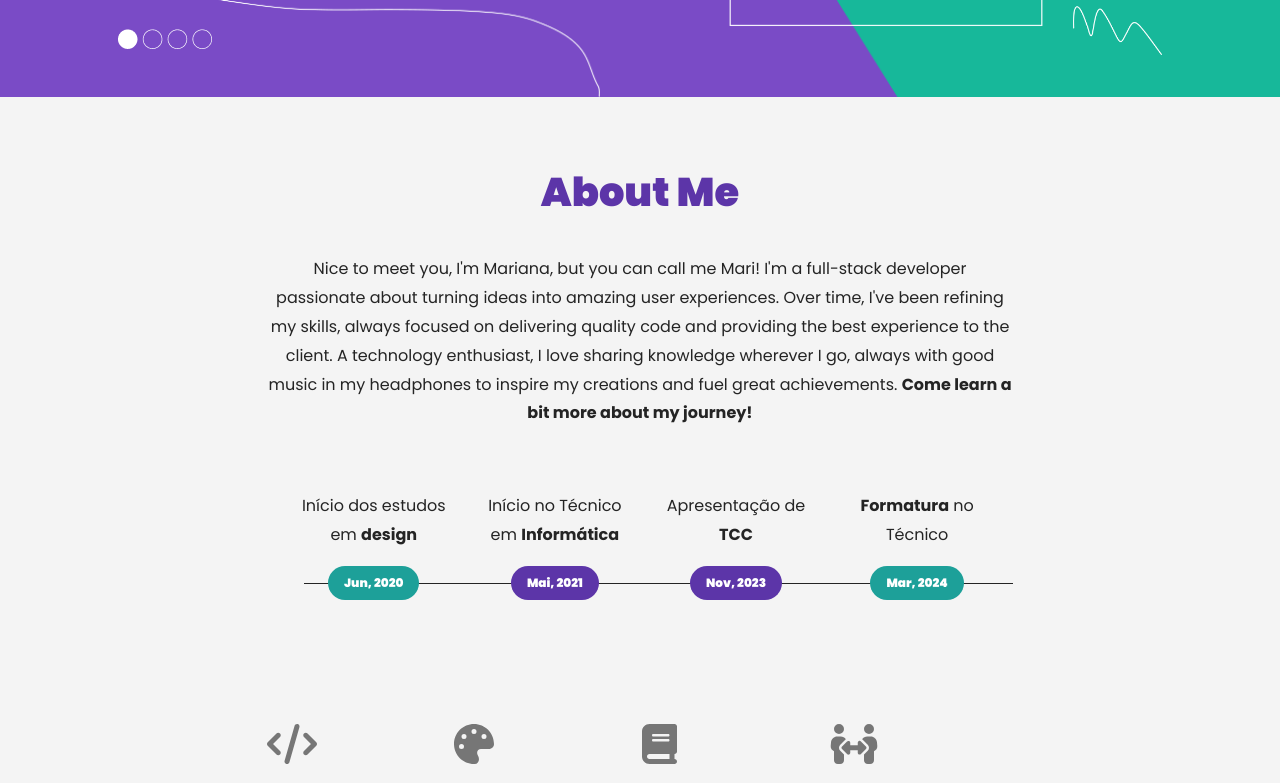
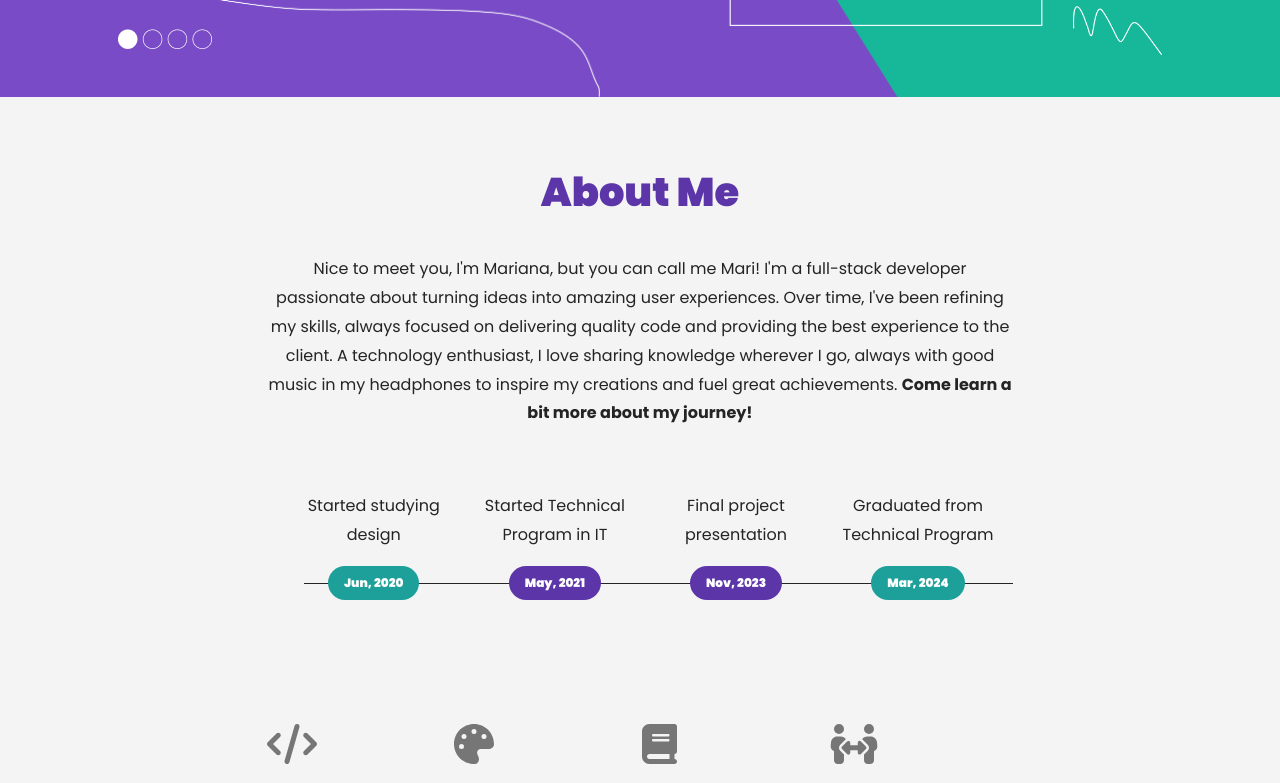
Before and after one commit to marialmeida1/web-portfolio-marialmeida1, a Next.js app: page /en in a window 1280 px wide. Shown: the part 403-1186 px from the top of the page. Built offline with nearby package versions, Linux system fonts and the light colour scheme.

Commit message:
feat: finish section about

```diff
--- a/messages/en.json
+++ b/messages/en.json
@@ -12,37 +12,37 @@
       },
       "timeline": [
         {
-            "description": "Started studying design",
+          "description": "Started studying <br /> design",
           "month": "Jun",
           "year": "2020",
           "color": "secondary"
         },
         {
-            "description": "Started Technical Program in IT",
+          "description": "Started Technical <br /> Program in IT",
           "month": "May",
           "year": "2021",
           "color": "primary"
         },
         {
-            "description": "Final project presentation",
+          "description": "Final project <br /> presentation",
           "month": "Nov",
           "year": "2023",
           "color": "primary"
         },
         {
-            "description": "Graduated from Technical Program",
+          "description": "Graduated from <br /> Technical Program",
           "month": "Mar",
           "year": "2024",
           "color": "secondary"
         },
         {
-            "description": "Started Computer Science degree",
+          "description": "Started Computer <br /> Science degree",
           "month": "Mar",
           "year": "2024",
           "color": "secondary"
         },
         {
-            "description": "Devfest Workshop",
+          "description": "Devfest <br /> Workshop",
           "month": "Oct",
           "year": "2024",
           "color": "primary"
--- a/messages/pt.json
+++ b/messages/pt.json
@@ -12,37 +12,37 @@
             },
             "timeline": [
                 {
-                    "description": "Início dos estudos em design",
+                    "description": "Início dos estudos <br /> em design",
                     "month": "Jun",
                     "year": "2020",
                     "color": "secondary"
                 },
                 {
-                    "description": "Início no Técnico em Informática",
+                    "description": "Início no Técnico <br /> em Informática",
                     "month": "Mai",
                     "year": "2021",
                     "color": "primary"
                 },
                 {
-                    "description": "Apresentação de TCC",
+                    "description": "Apresentação de <br /> TCC",
                     "month": "Nov",
                     "year": "2023",
                     "color": "primary"
                 },
                 {
-                    "description": "Formatura no Técnico",
+                    "description": "Formatura no <br /> Técnico",
                     "month": "Mar",
                     "year": "2024",
                     "color": "secondary"
                 },
                 {
-                    "description": "Início na graduação em Ciência da Comp.",
+                    "description": "Início na graduação <br /> em Ciência da Comp.",
                     "month": "Mar",
                     "year": "2024",
                     "color": "secondary"
                 },
                 {
-                    "description": "Workshop Devfest",
+                    "description": "Workshop <br /> Devfest",
                     "month": "Out",
                     "year": "2024",
                     "color": "primary"
--- a/src/components/home/About.tsx
+++ b/src/components/home/About.tsx
@@ -22,7 +22,7 @@ export default function About({ content }: AboutProps) {
             <h1>{content.about.title}</h1>
             <p>{content.about.description.text} <b>{content.about.description.cta}</b></p>
 
-            <Timeline />
+            <Timeline content={content.about.timeline} />
 
             <div className={style.about__stacks}>
                 {content.about.stacks.map((item, index) => (
--- a/src/components/home/about/Timeline.tsx
+++ b/src/components/home/about/Timeline.tsx
@@ -4,43 +4,34 @@ import style from "./Timeline.module.css"
 // Componentes
 import ButtonTimeline from "./ButtonTimeline";
 
-export default function Timeline() {
+interface TimelineItem {
+    description: string;
+    month: string;
+    year: string;
+    color: string;
+}
+
+interface TimelineProps {
+    content: TimelineItem[];
+}
+
+export default function Timeline({ content }: TimelineProps) {
     return (
 
         <div className={style.timeline}>
 
             <div className={style.timeline__line} />
 
-
-            <div className={style.timeline__section}>
-                <p>Início dos estudos <br /> em <b>design</b></p>
-                <ButtonTimeline month="Jun" year="2020" color="secondary" />
-            </div>
-
-            <div className={style.timeline__section}>
-                <p>Início no Técnico <br /> em <b>Informática</b></p>
-                <ButtonTimeline month="Mai" year="2021" color="primary" />
-            </div>
-
-            <div className={style.timeline__section}>
-                <p>Apresentação de <br /> <b>TCC</b></p>
-                <ButtonTimeline month="Nov" year="2023" color="primary" />
-            </div>
-
-            <div className={style.timeline__section}>
-                <p><b>Formatura</b> no <br /> Técnico</p>
-                <ButtonTimeline month="Mar" year="2024" color="secondary" />
-            </div>
-
-            <div className={style.timeline__section}>
-                <p>Início na graduação <br /> em <b>Ciência da Comp.</b></p>
-                <ButtonTimeline month="Mar" year="2024" color="secondary" />
-            </div>
-
-            <div className={style.timeline__section}>
-                <p>Workshop <br /> <b>Devfest</b></p>
-                <ButtonTimeline month="Out" year="2024" color="primary" />
-            </div>
+            {content.map((item, index) => (
+                <div key={index} className={style.timeline__section}>
+                    <p dangerouslySetInnerHTML={{ __html: item.description }} />
+                    <ButtonTimeline
+                        month={item.month}
+                        year={item.year}
+                        color={item.color}
+                    />
+                </div>
+            ))}
         </div>
     );
 }
```
Lines whose indentation alone changed are shown as unchanged.
